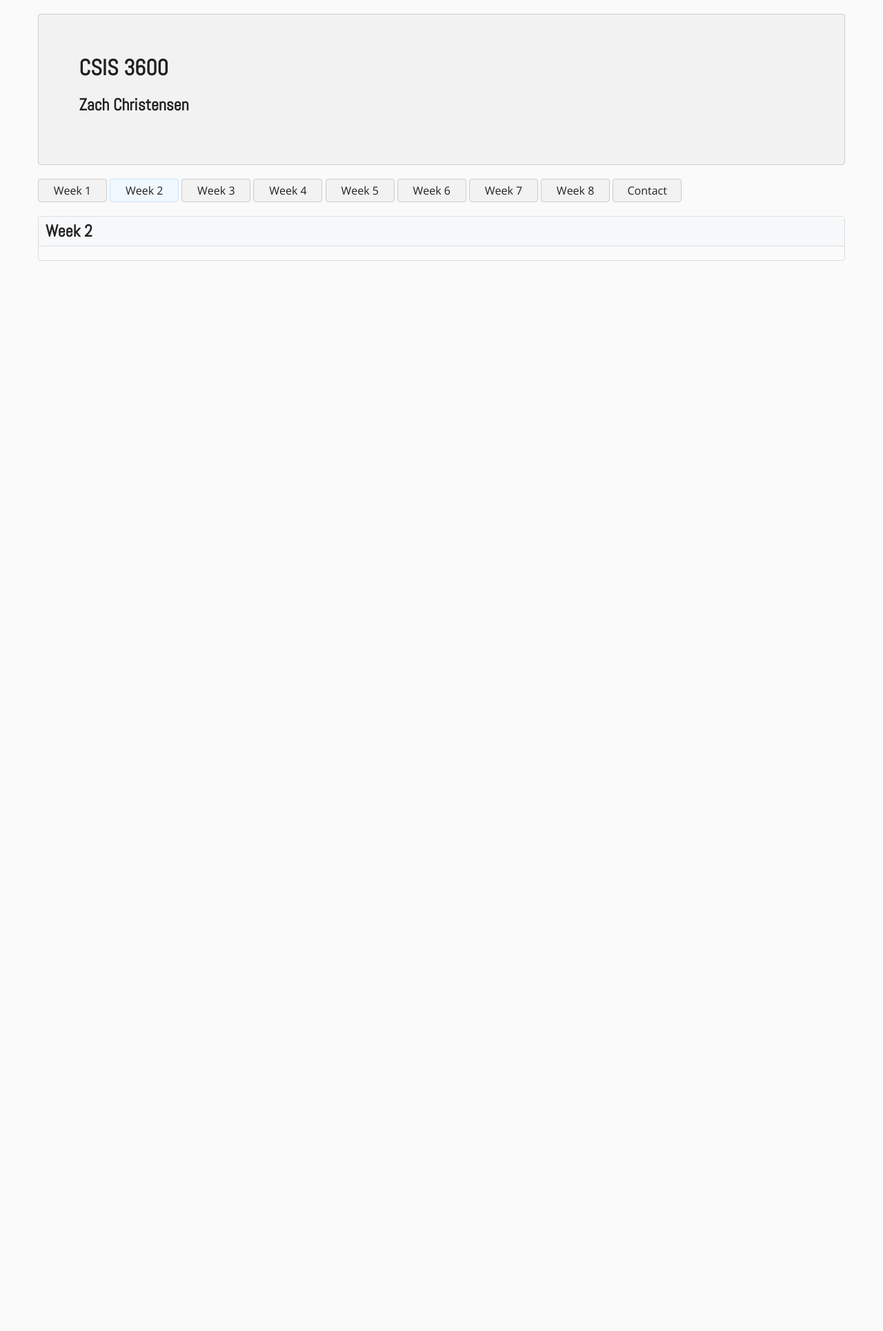
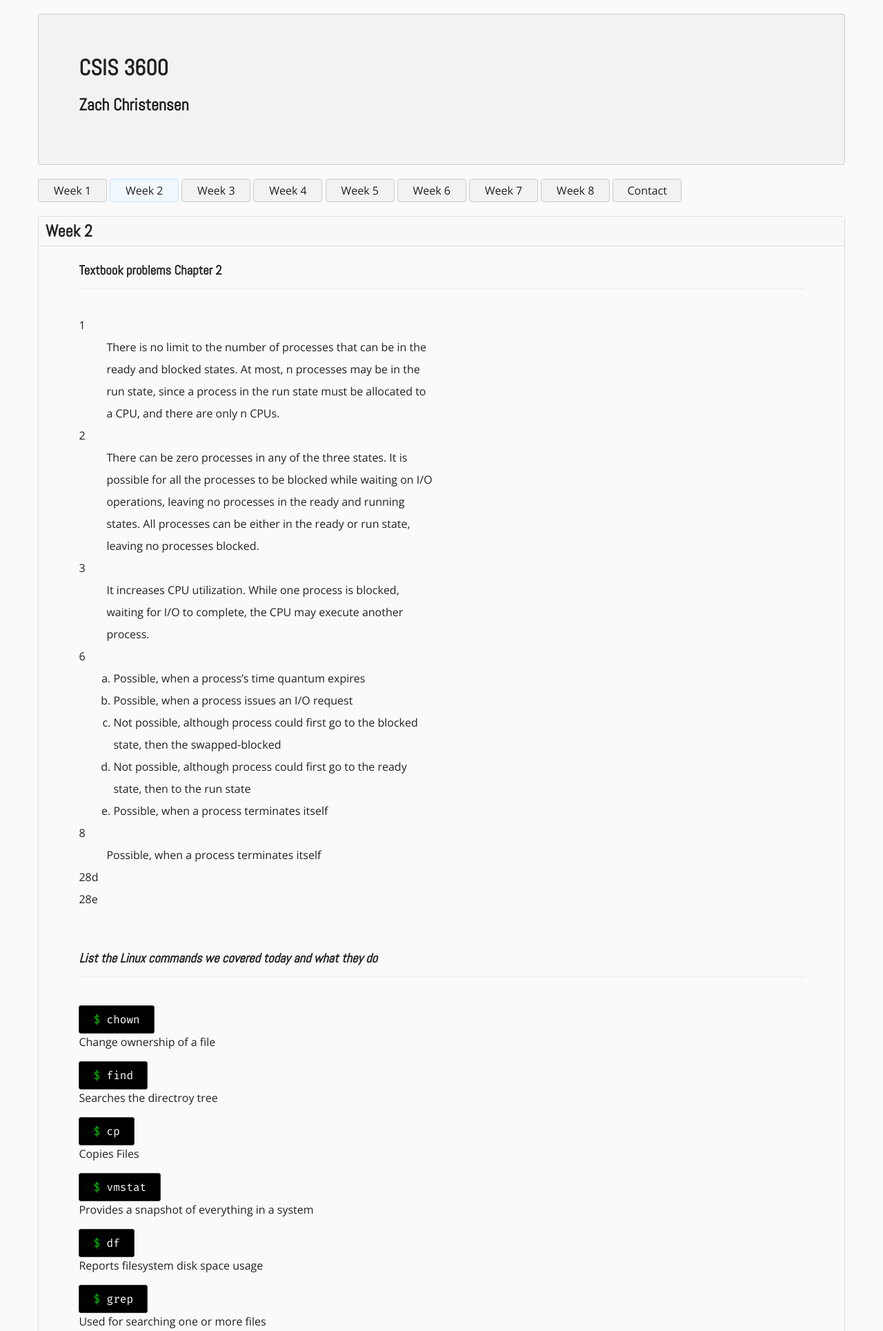
Before and after one commit to ZachChristensen28/csis_3600, a Django app: page /weeklywork/week-2/ in a window 1280 px wide. Shown: the top 1929 px of the page at 69% size. Before the commit the page ends 378 px from the top, so only its background shows below. Run offline with Django 3.2, Linux system fonts and the light colour scheme; some libraries are stand-ins or nearby versions.

Commit message:
Started week 2 homework

```diff
--- a/csis3600/myWebsite/templates/myWebsite/week2.html
+++ b/csis3600/myWebsite/templates/myWebsite/week2.html
@@ -1,14 +1,114 @@
-{% extends "base.html" %}
-{% block title %}
-  <title>Week 2 | CSIS 3600 | Spring 2018</title>
-{% endblock %}
-{% block body %}
+{% extends "base.html" %} {% block title %}
+<title>Week 2 | CSIS 3600 | Spring 2018</title>
+{% endblock %} {% block body %}
 <div class="homework-container">
   <div class="title-container">
     <h2><i class="fal fa-book fa-xs"></i> Week 2</h2>
   </div>
   <div class="homework">
-
+    <h3 class="no-margin-bottom"><i class="fal fa-pencil"></i> Textbook problems Chapter 2</h3>
+    <dl>
+      <dt>1</dt>
+      <dd>There is no limit to the number of processes that can be in the ready and blocked states. At most, n processes may be in the run state, since a process in the run state must be allocated to a CPU, and there are only n CPUs.</dd>
+      <dt>2</dt>
+      <dd>There can be zero processes in any of the three states. It is possible for all the processes to be blocked while waiting on I/O operations, leaving no processes in the ready and running states. All processes can be either in the ready or run state,
+        leaving no processes blocked.</dd>
+      <dt>3</dt>
+      <dd>It increases CPU utilization. While one process is blocked, waiting for I/O to complete, the CPU may execute another process.</dd>
+      <dt>6</dt>
+      <dd>
+        <ol type="a">
+          <li>Possible, when a process’s time quantum expires</li>
+          <li>Possible, when a process issues an I/O request</li>
+          <li>Not possible, although process could first go to the blocked state, then the swapped-blocked</li>
+          <li>Not possible, although process could first go to the ready state, then to the run state</li>
+          <li>Possible, when a process terminates itself</li>
+        </ol>
+      </dd>
+      <dt>8</dt>
+      <dd>Possible, when a process terminates itself</dd>
+      <dt>28d</dt>
+      <dd></dd>
+      <dt>28e</dt>
+      <dd></dd>
+    </dl>
+  </div>
+  <div class="homework">
+    <h3><i class="fal fa-pencil"> List the Linux commands we covered today and what they do</i></h3>
+    <ul>
+      <li>
+        <code>chown</code>
+        <p>Change ownership of a file</p>
+      </li>
+      <li>
+        <code>find</code>
+        <p>Searches the directroy tree</p>
+      </li>
+      <li>
+        <code>cp</code>
+        <p>Copies Files</p>
+      </li>
+      <li>
+        <code>vmstat</code>
+        <p>Provides a snapshot of everything in a system</p>
+      </li>
+      <li>
+        <code>df</code>
+        <p>Reports filesystem disk space usage</p>
+      </li>
+      <li>
+        <code>grep</code>
+        <p>Used for searching one or more files</p>
+      </li>
+      <li>
+        <code>cpio</code>
+        <p>Back up empty directories</p>
+      </li>
+      <li>
+        <code>alias</code>
+        <p>Allows substitution of a small or more familiar name in place of a long string</p>
+      </li>
+      <li>
+        <code>awk</code>
+        <p>Searches for patterns in a file and processes them</p>
+      </li>
+      <li>
+        <code>wc</code>
+        <p>Counts words</p>
+      </li>
+      <li>
+        <code>diff</code>
+        <p>Shows the differences between files</p>
+      </li>
+      <li>
+        <code>less</code>
+        <p>Lest you scroll through files</p>
+      </li>
+      <li>
+        <code>set</code>
+        <p>Show all environment variables</p>
+      </li>
+      <li>
+        <code>export</code>
+        <p>Sets the value of a variable so it is visible to all sub-process that belong to the current shell</p>
+      </li>
+    </ul>
+  </div>
+  <div class="homework">
+    <h3><i class="fal fa-pencil"> Add to the PATH variable so you can launch firefox inside the unix shell</i></h3>
+    <code>export PATH=$PATH:/path/to/firefox</code>
+  </div>
+  <div class="homework">
+    <h3><i class="fal fa-pencil"> Add chrome to your PATH variable and test it.</i></h3>
+    <code>export PATH=$PATH:/path/to/chrome</code>
+  </div>
+  <div class="homework">
+    <h3><i class="fal fa-pencil"> Add an alias for Notepadd++. Call it notepad++</i></h3>
+    <code>alias notepad++='/path/to/notepadd++'</code>
+  </div>
+  <div class="homework">
+    <h3><i class="fal fa-pencil"> Add the java jdk to your PATH variable.  Add the variable CLASSPATH.  Then compile and run a simple java program of your choice from the unix command line.</i></h3>
+    <code>Homework goes here</code>
   </div>
 </div>
 {% endblock %}
```
